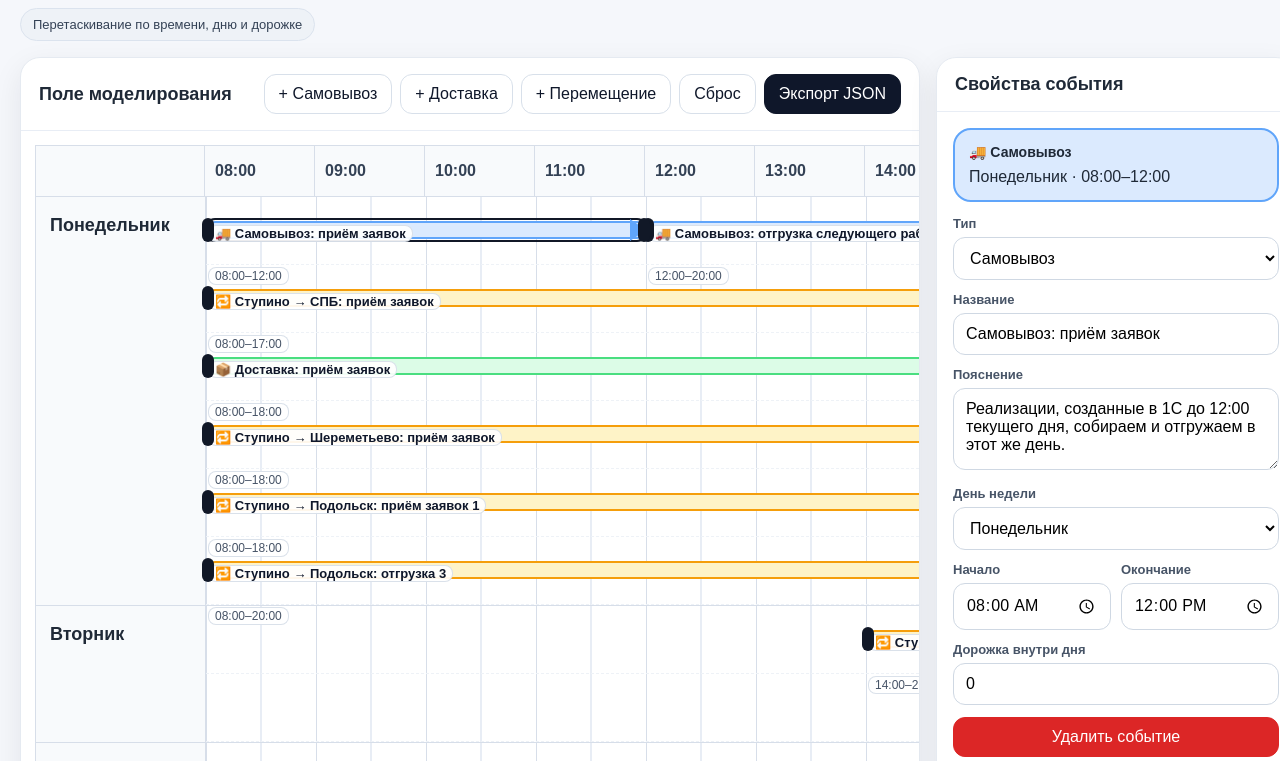
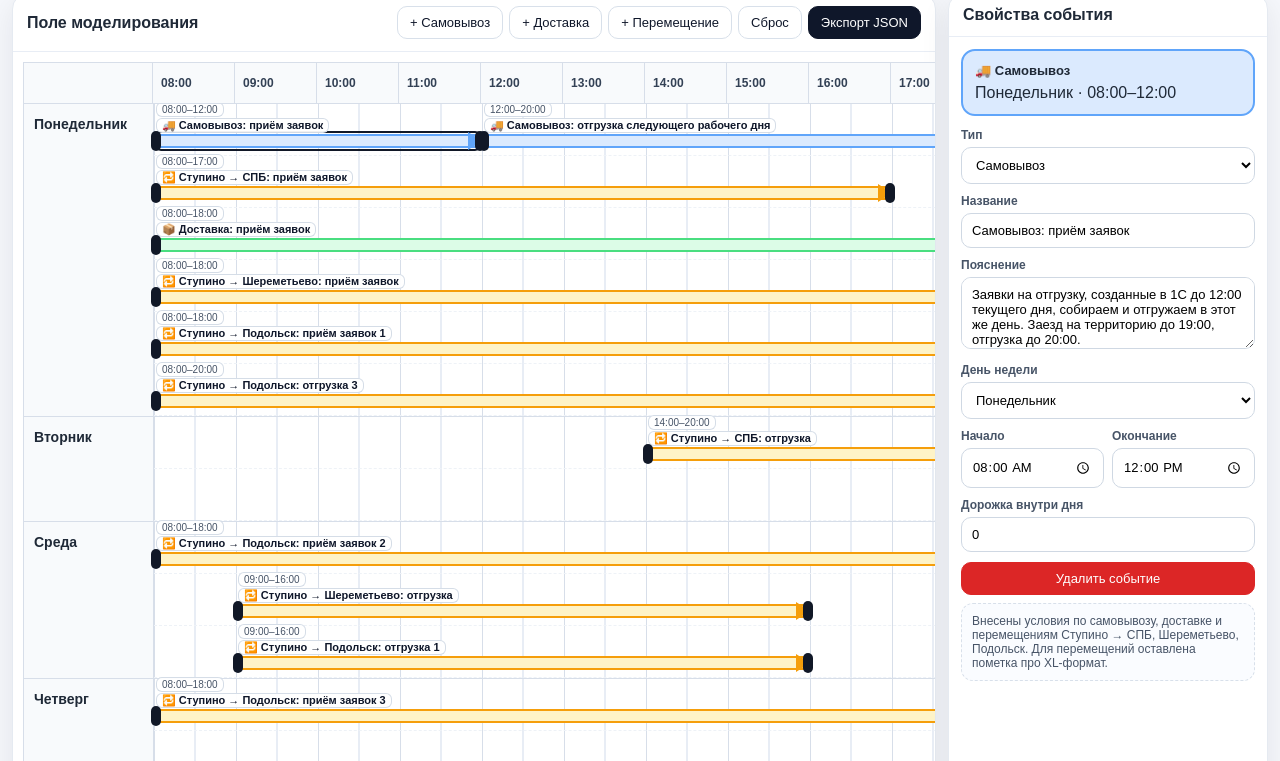
Before and after one commit to KROKGENA/Warehouse-Schedule, a plain HTML site: page index.html in a window 1280 px wide. Shown: the part 57-818 px from the top of the page. Drawn offline with Linux system fonts and the light colour scheme.

Commit message:
Update index.html

```diff
--- a/index.html
+++ b/index.html
@@ -3,7 +3,7 @@
 <head>
   <meta charset="UTF-8" />
   <meta name="viewport" content="width=device-width, initial-scale=1.0" />
-  <title>Warehouse Schedule Gantt</title>
+  <title>Интерактивная диаграмма режима работы склада</title>
   <style>
     :root{
       --bg:#f5f7fb;
@@ -21,80 +21,181 @@
       --selected:#111827;
       --danger:#dc2626;
       --shadow:0 10px 30px rgba(15,23,42,.08);
-      --hour-width:110px;
-      --day-width:170px;
-      --header-h:52px;
-      --lane-h:56px;
-      --lane-gap:12px;
-      --event-h:18px;
-      --event-top:24px;
+
+      --hour-width:82px;
+      --day-width:130px;
+      --header-h:42px;
+      --lane-h:44px;
+      --lane-gap:8px;
+      --event-h:14px;
+      --event-top:30px;
     }
 
     *{box-sizing:border-box}
+
     body{
       margin:0;
       font-family:Arial, Helvetica, sans-serif;
       background:var(--bg);
       color:var(--text);
     }
-    body.dragging, body.dragging *{
+
+    body.dragging,
+    body.dragging *{
       user-select:none !important;
       -webkit-user-select:none !important;
       cursor:grabbing !important;
     }
 
-    .page{padding:20px;max-width:1800px;margin:0 auto}
-    .topbar{display:flex;align-items:center;gap:12px;flex-wrap:wrap;margin-bottom:16px}
-    .title{font-size:28px;font-weight:700;margin-right:auto}
-    .chip{
-      background:#eef2f7;color:#334155;border:1px solid #dbe3ee;border-radius:999px;
-      padding:8px 12px;font-size:13px
+    .page{
+      padding:12px;
+      max-width:1800px;
+      margin:0 auto;
     }
 
-    .layout{display:grid;grid-template-columns:minmax(900px,1fr) 360px;gap:16px}
+    .topbar{
+      display:flex;
+      align-items:center;
+      gap:8px;
+      flex-wrap:wrap;
+      margin-bottom:10px;
+    }
+
+    .title{
+      font-size:22px;
+      font-weight:700;
+      margin-right:auto;
+    }
+
+    .chip{
+      background:#eef2f7;
+      color:#334155;
+      border:1px solid #dbe3ee;
+      border-radius:999px;
+      padding:6px 10px;
+      font-size:12px;
+    }
+
+    .layout{
+      display:grid;
+      grid-template-columns:minmax(780px,1fr) 320px;
+      gap:12px;
+    }
+
     .panel{
-      background:var(--panel);border:1px solid #e5eaf1;border-radius:20px;
-      box-shadow:var(--shadow);overflow:hidden
+      background:var(--panel);
+      border:1px solid #e5eaf1;
+      border-radius:16px;
+      box-shadow:var(--shadow);
+      overflow:hidden;
     }
+
     .panel-head{
-      padding:16px 18px;border-bottom:1px solid #e8edf5;display:flex;
-      align-items:center;justify-content:space-between;gap:12px;flex-wrap:wrap
+      padding:12px 14px;
+      border-bottom:1px solid #e8edf5;
+      display:flex;
+      align-items:center;
+      justify-content:space-between;
+      gap:10px;
+      flex-wrap:wrap;
     }
-    .panel-head h2{margin:0;font-size:18px}
-    .toolbar{display:flex;flex-wrap:wrap;gap:8px}
 
-    button, select, input, textarea{font:inherit}
+    .panel-head h2{
+      margin:0;
+      font-size:16px;
+    }
+
+    .toolbar{
+      display:flex;
+      flex-wrap:wrap;
+      gap:6px;
+    }
+
+    button, select, input, textarea{
+      font:inherit;
+    }
 
     .btn{
-      border:1px solid #d8e0ea;background:#fff;border-radius:12px;
-      padding:10px 14px;cursor:pointer;color:#0f172a
+      border:1px solid #d8e0ea;
+      background:#fff;
+      border-radius:10px;
+      padding:8px 12px;
+      cursor:pointer;
+      color:#0f172a;
+      font-size:13px;
     }
-    .btn:hover{background:#f8fafc}
-    .btn.primary{background:#0f172a;color:#fff;border-color:#0f172a}
-    .btn.danger{background:var(--danger);color:#fff;border-color:var(--danger)}
 
-    .board-wrap{padding:14px;overflow:auto;background:#fff}
-    .board{position:relative;min-width:calc(var(--day-width) + 12 * var(--hour-width))}
+    .btn:hover{
+      background:#f8fafc;
+    }
+
+    .btn.primary{
+      background:#0f172a;
+      color:#fff;
+      border-color:#0f172a;
+    }
+
+    .btn.danger{
+      background:var(--danger);
+      color:#fff;
+      border-color:var(--danger);
+    }
+
+    .board-wrap{
+      padding:10px;
+      overflow:auto;
+      background:#fff;
+    }
+
+    .board{
+      position:relative;
+      min-width:calc(var(--day-width) + 12 * var(--hour-width));
+    }
 
     .time-header{
       display:grid;
       grid-template-columns:var(--day-width) repeat(12, var(--hour-width));
-      position:sticky;top:0;z-index:20;background:#fff
+      position:sticky;
+      top:0;
+      z-index:20;
+      background:#fff;
     }
+
     .time-cell{
-      height:var(--header-h);border-top:1px solid var(--line);border-bottom:1px solid var(--line);
-      border-right:1px solid var(--line);display:flex;align-items:center;padding:0 10px;
-      font-weight:700;color:#334155;background:#f8fafc
+      height:var(--header-h);
+      border-top:1px solid var(--line);
+      border-bottom:1px solid var(--line);
+      border-right:1px solid var(--line);
+      display:flex;
+      align-items:center;
+      padding:0 8px;
+      font-weight:700;
+      color:#334155;
+      background:#f8fafc;
+      font-size:12px;
     }
-    .time-cell:first-child{border-left:1px solid var(--line)}
+
+    .time-cell:first-child{
+      border-left:1px solid var(--line);
+    }
 
     .day-row{
-      display:grid;grid-template-columns:var(--day-width) 1fr;border-left:1px solid var(--line);
-      border-right:1px solid var(--line);border-bottom:1px solid var(--line);background:#fff
+      display:grid;
+      grid-template-columns:var(--day-width) 1fr;
+      border-left:1px solid var(--line);
+      border-right:1px solid var(--line);
+      border-bottom:1px solid var(--line);
+      background:#fff;
     }
+
     .day-label{
-      padding:18px 14px;font-size:18px;font-weight:700;background:#f8fafc;
-      border-right:1px solid var(--line);display:flex;align-items:flex-start
+      padding:12px 10px;
+      font-size:14px;
+      font-weight:700;
+      background:#f8fafc;
+      border-right:1px solid var(--line);
+      display:flex;
+      align-items:flex-start;
     }
 
     .day-grid{
@@ -123,7 +224,10 @@
       height:calc(var(--lane-h) + var(--lane-gap));
       border-bottom:1px dashed #eef2f7;
     }
-    .lane:last-child{border-bottom:none}
+
+    .lane:last-child{
+      border-bottom:none;
+    }
 
     .event{
       position:absolute;
@@ -135,62 +239,188 @@
       z-index:5;
       touch-action:none;
     }
-    .event.selected{outline:2px solid var(--selected);outline-offset:1px;z-index:9}
-    .event.pickup{background:var(--pickup);border-color:var(--pickup-border)}
-    .event.delivery{background:var(--delivery);border-color:var(--delivery-border)}
-    .event.transfer{background:var(--transfer);border-color:var(--transfer-border)}
 
-    .event-body{position:absolute;inset:0 14px 0 14px;border-radius:999px}
+    .event.selected{
+      outline:2px solid var(--selected);
+      outline-offset:1px;
+      z-index:9;
+    }
+
+    .event.pickup{
+      background:var(--pickup);
+      border-color:var(--pickup-border);
+    }
+
+    .event.delivery{
+      background:var(--delivery);
+      border-color:var(--delivery-border);
+    }
+
+    .event.transfer{
+      background:var(--transfer);
+      border-color:var(--transfer-border);
+    }
+
+    .event-body{
+      position:absolute;
+      inset:0 12px 0 12px;
+      border-radius:999px;
+    }
+
     .event-arrow{
-      position:absolute;right:-2px;top:50%;transform:translateY(-50%);
-      width:0;height:0;border-top:11px solid transparent;border-bottom:11px solid transparent;
-      border-left:16px solid currentColor
+      position:absolute;
+      right:-2px;
+      top:50%;
+      transform:translateY(-50%);
+      width:0;
+      height:0;
+      border-top:9px solid transparent;
+      border-bottom:9px solid transparent;
+      border-left:14px solid currentColor;
     }
+
     .event.pickup .event-arrow{color:var(--pickup-border)}
     .event.delivery .event-arrow{color:var(--delivery-border)}
     .event.transfer .event-arrow{color:var(--transfer-border)}
 
     .handle{
-      position:absolute;top:50%;transform:translateY(-50%);
-      width:12px;height:24px;border-radius:10px;background:#111827;z-index:10;
+      position:absolute;
+      top:50%;
+      transform:translateY(-50%);
+      width:10px;
+      height:20px;
+      border-radius:8px;
+      background:#111827;
+      z-index:10;
       touch-action:none;
     }
-    .handle.left{left:-6px;cursor:ew-resize}
-    .handle.right{right:-6px;cursor:ew-resize}
+
+    .handle.left{
+      left:-5px;
+      cursor:ew-resize;
+    }
+
+    .handle.right{
+      right:-5px;
+      cursor:ew-resize;
+    }
 
     .event-label{
-      position:absolute;top:2px;left:0;font-size:13px;line-height:1;font-weight:700;color:#0f172a;
-      white-space:nowrap;pointer-events:none;background:rgba(255,255,255,.92);padding:1px 6px;
-      border-radius:8px;border:1px solid rgba(203,213,225,.7)
-    }
-    .event-time{
-      position:absolute;top:44px;left:0;font-size:12px;color:#475467;white-space:nowrap;
-      pointer-events:none;background:rgba(255,255,255,.92);padding:1px 6px;border-radius:8px;
-      border:1px solid rgba(203,213,225,.7)
+      position:absolute;
+      top:-18px;
+      left:0;
+      font-size:11px;
+      line-height:1;
+      font-weight:700;
+      color:#0f172a;
+      white-space:nowrap;
+      pointer-events:none;
+      background:rgba(255,255,255,.94);
+      padding:1px 5px;
+      border-radius:6px;
+      border:1px solid rgba(203,213,225,.8);
     }
 
-    .sidebar{padding:16px}
-    .summary-card{border-radius:18px;padding:14px;margin-bottom:14px;border:2px solid transparent}
-    .summary-card.pickup{background:var(--pickup);border-color:var(--pickup-border)}
-    .summary-card.delivery{background:var(--delivery);border-color:var(--delivery-border)}
-    .summary-card.transfer{background:var(--transfer);border-color:var(--transfer-border)}
-    .summary-title{font-weight:700;margin-bottom:8px;font-size:14px}
+    .event-time{
+      position:absolute;
+      top:-34px;
+      left:0;
+      font-size:10px;
+      color:#475467;
+      white-space:nowrap;
+      pointer-events:none;
+      background:rgba(255,255,255,.94);
+      padding:1px 5px;
+      border-radius:6px;
+      border:1px solid rgba(203,213,225,.8);
+    }
 
-    .field{margin-bottom:12px}
-    .field label{display:block;font-size:13px;font-weight:700;color:#475467;margin-bottom:6px}
-    .field input,.field select,.field textarea{
-      width:100%;border:1px solid #cfd8e3;border-radius:12px;padding:11px 12px;background:#fff
+    .sidebar{
+      padding:12px;
     }
-    .field textarea{min-height:82px;resize:vertical}
-    .grid-2{display:grid;grid-template-columns:1fr 1fr;gap:10px}
-    .hint{color:#667085;font-size:13px;line-height:1.45}
+
+    .summary-card{
+      border-radius:14px;
+      padding:12px;
+      margin-bottom:12px;
+      border:2px solid transparent;
+    }
+
+    .summary-card.pickup{
+      background:var(--pickup);
+      border-color:var(--pickup-border);
+    }
+
+    .summary-card.delivery{
+      background:var(--delivery);
+      border-color:var(--delivery-border);
+    }
+
+    .summary-card.transfer{
+      background:var(--transfer);
+      border-color:var(--transfer-border);
+    }
+
+    .summary-title{
+      font-weight:700;
+      margin-bottom:6px;
+      font-size:13px;
+    }
+
+    .field{
+      margin-bottom:10px;
+    }
+
+    .field label{
+      display:block;
+      font-size:12px;
+      font-weight:700;
+      color:#475467;
+      margin-bottom:5px;
+    }
+
+    .field input,
+    .field select,
+    .field textarea{
+      width:100%;
+      border:1px solid #cfd8e3;
+      border-radius:10px;
+      padding:9px 10px;
+      background:#fff;
+      font-size:13px;
+    }
+
+    .field textarea{
+      min-height:72px;
+      resize:vertical;
+    }
+
+    .grid-2{
+      display:grid;
+      grid-template-columns:1fr 1fr;
+      gap:8px;
+    }
+
+    .hint{
+      color:#667085;
+      font-size:12px;
+      line-height:1.4;
+    }
+
     .footer-note{
-      margin-top:10px;padding:12px;border:1px dashed #d8e0ea;background:#fafcff;
-      border-radius:14px;font-size:13px;color:#475467
+      margin-top:8px;
+      padding:10px;
+      border:1px dashed #d8e0ea;
+      background:#fafcff;
+      border-radius:12px;
+      font-size:12px;
+      color:#475467;
     }
 
     @media (max-width:1200px){
-      .layout{grid-template-columns:1fr}
+      .layout{
+        grid-template-columns:1fr;
+      }
     }
   </style>
 </head>
@@ -233,9 +463,10 @@
     const DAYS = ["Понедельник","Вторник","Среда","Четверг","Пятница"];
     const START_HOUR = 8;
     const END_HOUR = 20;
-    const HOUR_WIDTH = 110;
-    const HEADER_H = 52;
-    const LANE_STEP = 68;
+    const HOUR_WIDTH = 82;
+    const DAY_WIDTH = 130;
+    const HEADER_H = 42;
+    const LANE_STEP = 52;
     const SNAP_MINUTES = 15;
     const MIN_DURATION = 30;
 
@@ -246,19 +477,136 @@
     };
 
     const INITIAL_EVENTS = [
-      { id:1, type:"pickup", day:0, lane:0, start:8*60,  end:12*60, title:"Самовывоз: приём заявок", note:"Реализации, созданные в 1С до 12:00 текущего дня, собираем и отгружаем в этот же день." },
-      { id:2, type:"pickup", day:0, lane:1, start:12*60, end:20*60, title:"Самовывоз: отгрузка следующего рабочего дня", note:"Заявки на самовывоз, созданные после 12:00 текущего дня, отгружаются на следующий рабочий день в интервале 09:00–20:00. Заезд на территорию до 19:00." },
-      { id:3, type:"delivery", day:0, lane:2, start:8*60, end:18*60, title:"Доставка: приём заявок", note:"Заявки на отгрузку, созданные в 1С до 18:00 текущего дня, отгружаются и доставляются через один рабочий день. Выходные не считаем." },
-      { id:4, type:"transfer", day:0, lane:3, start:8*60, end:17*60, title:"Ступино → СПБ: приём заявок", note:"Заявки, созданные в 1С до 17:00 понедельника." },
-      { id:5, type:"transfer", day:1, lane:0, start:14*60,end:20*60, title:"Ступино → СПБ: отгрузка", note:"Отгрузка во вторник с 14:00. Перемещение один раз в неделю. XL-формат допустим." },
-      { id:6, type:"transfer", day:0, lane:4, start:8*60, end:18*60, title:"Ступино → Шереметьево: приём заявок", note:"Заявки, созданные в 1С до 18:00 понедельника." },
-      { id:7, type:"transfer", day:2, lane:0, start:9*60, end:16*60, title:"Ступино → Шереметьево: отгрузка", note:"Отгрузка в среду. Перемещение один раз в неделю. XL-формат допустим." },
-      { id:8, type:"transfer", day:0, lane:5, start:8*60, end:18*60, title:"Ступино → Подольск: приём заявок 1", note:"Заявки, созданные в 1С до 18:00 понедельника." },
-      { id:9, type:"transfer", day:2, lane:1, start:9*60, end:16*60, title:"Ступино → Подольск: отгрузка 1", note:"Заявки, созданные в 1С до 18:00 понедельника, отгружаются в среду. XL-формат допустим." },
-      { id:10,type:"transfer", day:2, lane:2, start:8*60, end:18*60, title:"Ступино → Подольск: приём заявок 2", note:"Заявки, созданные в 1С до 18:00 среды, включая заявки вторника." },
-      { id:11,type:"transfer", day:4, lane:0, start:9*60, end:16*60, title:"Ступино → Подольск: отгрузка 2", note:"Заявки, созданные в 1С до 18:00 среды, отгружаются в пятницу, включая заявки вторника. XL-формат допустим." },
-      { id:12,type:"transfer", day:3, lane:0, start:8*60, end:18*60, title:"Ступино → Подольск: приём заявок 3", note:"Заявки, созданные в 1С до 18:00 четверга." },
-      { id:13,type:"transfer", day:0, lane:6, start:8*60, end:20*60, title:"Ступино → Подольск: отгрузка 3", note:"Заявки, созданные в 1С до 18:00 четверга, отгружаются в понедельник. XL-формат допустим." }
+      {
+        id: 1,
+        type: "pickup",
+        day: 0,
+        lane: 0,
+        start: 8 * 60,
+        end: 12 * 60,
+        title: "Самовывоз: приём заявок",
+        note: "Заявки на отгрузку, созданные в 1С до 12:00 текущего дня, собираем и отгружаем в этот же день. Заезд на территорию до 19:00, отгрузка до 20:00."
+      },
+      {
+        id: 2,
+        type: "pickup",
+        day: 0,
+        lane: 1,
+        start: 12 * 60,
+        end: 20 * 60,
+        title: "Самовывоз: отгрузка следующего рабочего дня",
+        note: "Заявки на самовывоз, созданные после 12:00 текущего дня, отгружаются на следующий рабочий день в интервале 09:00–20:00. Заезд на территорию до 19:00."
+      },
+      {
+        id: 3,
+        type: "delivery",
+        day: 0,
+        lane: 2,
+        start: 8 * 60,
+        end: 18 * 60,
+        title: "Доставка: приём заявок",
+        note: "Заявки на отгрузку, созданные в 1С до 18:00 текущего дня, отгружаются и доставляются через один рабочий день. Выходные не считаем."
+      },
+      {
+        id: 4,
+        type: "transfer",
+        day: 0,
+        lane: 3,
+        start: 8 * 60,
+        end: 17 * 60,
+        title: "Ступино → СПБ: приём заявок",
+        note: "Заявки, созданные в 1С до 17:00 понедельника."
+      },
+      {
+        id: 5,
+        type: "transfer",
+        day: 1,
+        lane: 0,
+        start: 14 * 60,
+        end: 20 * 60,
+        title: "Ступино → СПБ: отгрузка",
+        note: "Отгрузка во вторник с 14:00. Перемещение один раз в неделю. XL-формат допустим."
+      },
+      {
+        id: 6,
+        type: "transfer",
+        day: 0,
+        lane: 4,
+        start: 8 * 60,
+        end: 18 * 60,
+        title: "Ступино → Шереметьево: приём заявок",
+        note: "Заявки, созданные в 1С до 18:00 понедельника."
+      },
+      {
+        id: 7,
+        type: "transfer",
+        day: 2,
+        lane: 0,
+        start: 9 * 60,
+        end: 16 * 60,
+        title: "Ступино → Шереметьево: отгрузка",
+        note: "Отгрузка в среду. Перемещение один раз в неделю. XL-формат допустим."
+      },
+      {
+        id: 8,
+        type: "transfer",
+        day: 0,
+        lane: 5,
+        start: 8 * 60,
+        end: 18 * 60,
+        title: "Ступино → Подольск: приём заявок 1",
+        note: "Заявки, созданные в 1С до 18:00 понедельника."
+      },
+      {
+        id: 9,
+        type: "transfer",
+        day: 2,
+        lane: 1,
+        start: 9 * 60,
+        end: 16 * 60,
+        title: "Ступино → Подольск: отгрузка 1",
+        note: "Заявки, созданные в 1С до 18:00 понедельника, отгружаются в среду. XL-формат допустим."
+      },
+      {
+        id: 10,
+        type: "transfer",
+        day: 2,
+        lane: 2,
+        start: 8 * 60,
+        end: 18 * 60,
+        title: "Ступино → Подольск: приём заявок 2",
+        note: "Заявки, созданные в 1С до 18:00 среды, включая заявки вторника."
+      },
+      {
+        id: 11,
+        type: "transfer",
+        day: 4,
+        lane: 0,
+        start: 9 * 60,
+        end: 16 * 60,
+        title: "Ступино → Подольск: отгрузка 2",
+        note: "Заявки, созданные в 1С до 18:00 среды, отгружаются в пятницу, включая заявки вторника. XL-формат допустим."
+      },
+      {
+        id: 12,
+        type: "transfer",
+        day: 3,
+        lane: 0,
+        start: 8 * 60,
+        end: 18 * 60,
+        title: "Ступино → Подольск: приём заявок 3",
+        note: "Заявки, созданные в 1С до 18:00 четверга."
+      },
+      {
+        id: 13,
+        type: "transfer",
+        day: 0,
+        lane: 6,
+        start: 8 * 60,
+        end: 20 * 60,
+        title: "Ступино → Подольск: отгрузка 3",
+        note: "Заявки, созданные в 1С до 18:00 четверга, отгружаются в понедельник. XL-формат допустим."
+      }
     ];
 
     let events = structuredClone(INITIAL_EVENTS);
@@ -278,23 +626,33 @@
     });
     document.getElementById("exportBtn").addEventListener("click", exportJSON);
 
-    function snapMinutes(v){ return Math.round(v / SNAP_MINUTES) * SNAP_MINUTES; }
-    function clamp(v, min, max){ return Math.max(min, Math.min(max, v)); }
+    function snapMinutes(v){
+      return Math.round(v / SNAP_MINUTES) * SNAP_MINUTES;
+    }
+
+    function clamp(v, min, max){
+      return Math.max(min, Math.min(max, v));
+    }
+
     function formatTime(minutes){
       const h = Math.floor(minutes / 60);
       const m = minutes % 60;
       return String(h).padStart(2,"0") + ":" + String(m).padStart(2,"0");
     }
+
     function parseTimeInput(value){
       const [h,m] = value.split(":").map(Number);
       return h * 60 + m;
     }
+
     function minutesToX(minutes){
       return ((minutes - START_HOUR * 60) / 60) * HOUR_WIDTH;
     }
+
     function xToMinutes(px){
       return START_HOUR * 60 + (px / HOUR_WIDTH) * 60;
     }
+
     function escapeHtml(text){
       return String(text)
         .replaceAll("&","&amp;")
@@ -302,12 +660,15 @@
         .replaceAll(">","&gt;")
         .replaceAll('"',"&quot;");
     }
+
     function getEventById(id){
       return events.find(e => e.id === id);
     }
+
     function getDayEvents(day){
       return events.filter(e => e.day === day);
     }
+
     function getLaneCount(day){
       const dayEvents = getDayEvents(day);
       const maxLane = dayEvents.length ? Math.max(...dayEvents.map(e => e.lane)) : 0;
@@ -442,7 +803,7 @@
 
           const left = minutesToX(ev.start);
           const width = Math.max(40, minutesToX(ev.end) - minutesToX(ev.start));
-          const top = ev.lane * LANE_STEP + 24;
+          const top = ev.lane * LANE_STEP + 30;
 
           el.style.left = left + "px";
           el.style.width = width + "px";
@@ -478,9 +839,21 @@
           el.appendChild(rightHandle);
 
           el.addEventListener("pointerdown", onPointerDownEvent);
+          el.addEventListener("click", (e) => {
+            e.stopPropagation();
+            selectedId = ev.id;
+            renderSidebar();
+            renderBoard();
+          });
 
           grid.appendChild(el);
         }
+
+        grid.addEventListener("click", () => {
+          selectedId = null;
+          renderSidebar();
+          renderBoard();
+        });
 
         row.appendChild(grid);
         board.appendChild(row);
@@ -578,14 +951,14 @@
       });
 
       document.getElementById("fieldStart").addEventListener("change", e => {
-        const val = clamp(snapMinutes(parseTimeInput(e.target.value)), START_HOUR*60, ev.end - MIN_DURATION);
+        const val = clamp(snapMinutes(parseTimeInput(e.target.value)), START_HOUR * 60, ev.end - MIN_DURATION);
         ev.start = val;
         normalizeLanes();
         render();
       });
 
       document.getElementById("fieldEnd").addEventListener("change", e => {
-        const val = clamp(snapMinutes(parseTimeInput(e.target.value)), ev.start + MIN_DURATION, END_HOUR*60);
+        const val = clamp(snapMinutes(parseTimeInput(e.target.value)), ev.start + MIN_DURATION, END_HOUR * 60);
         ev.end = val;
         normalizeLanes();
         render();
@@ -642,14 +1015,14 @@
       if(!ev) return;
 
       const dx = e.clientX - dragState.startClientX;
-      const boardX = e.clientX - dragState.boardRect.left - 170;
+      const boardX = e.clientX - dragState.boardRect.left - DAY_WIDTH;
       const boardY = e.clientY - dragState.boardRect.top;
 
       if(dragState.action === "move"){
         const duration = dragState.originalEnd - dragState.originalStart;
 
         let nextStart = snapMinutes(dragState.originalStart + (dx / HOUR_WIDTH) * 60);
-        nextStart = clamp(nextStart, START_HOUR*60, END_HOUR*60 - duration);
+        nextStart = clamp(nextStart, START_HOUR * 60, END_HOUR * 60 - duration);
 
         const nextDay = clamp(getDayFromBoardY(boardY), 0, DAYS.length - 1);
         const nextLane = Math.max(0, getLaneFromBoardY(boardY, nextDay));
@@ -662,13 +1035,13 @@
 
       if(dragState.action === "resize-left"){
         let nextStart = snapMinutes(xToMinutes(boardX));
-        nextStart = clamp(nextStart, START_HOUR*60, ev.end - MIN_DURATION);
+        nextStart = clamp(nextStart, START_HOUR * 60, ev.end - MIN_DURATION);
         ev.start = nextStart;
       }
 
       if(dragState.action === "resize-right"){
         let nextEnd = snapMinutes(xToMinutes(boardX));
-        nextEnd = clamp(nextEnd, ev.start + MIN_DURATION, END_HOUR*60);
+        nextEnd = clamp(nextEnd, ev.start + MIN_DURATION, END_HOUR * 60);
         ev.end = nextEnd;
       }
 
```
